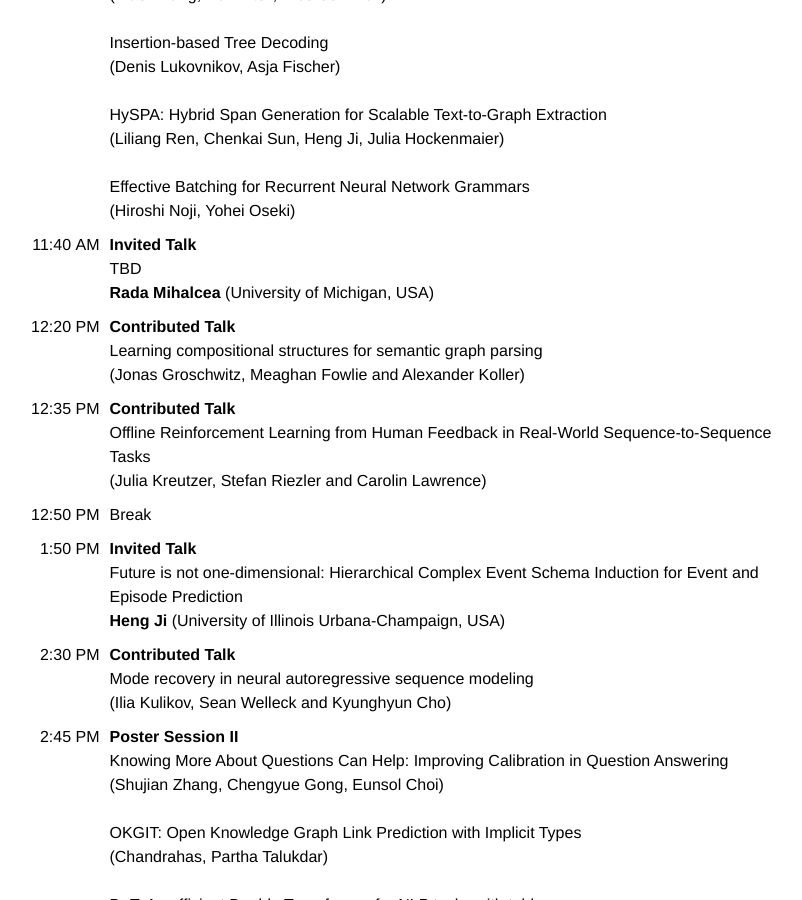
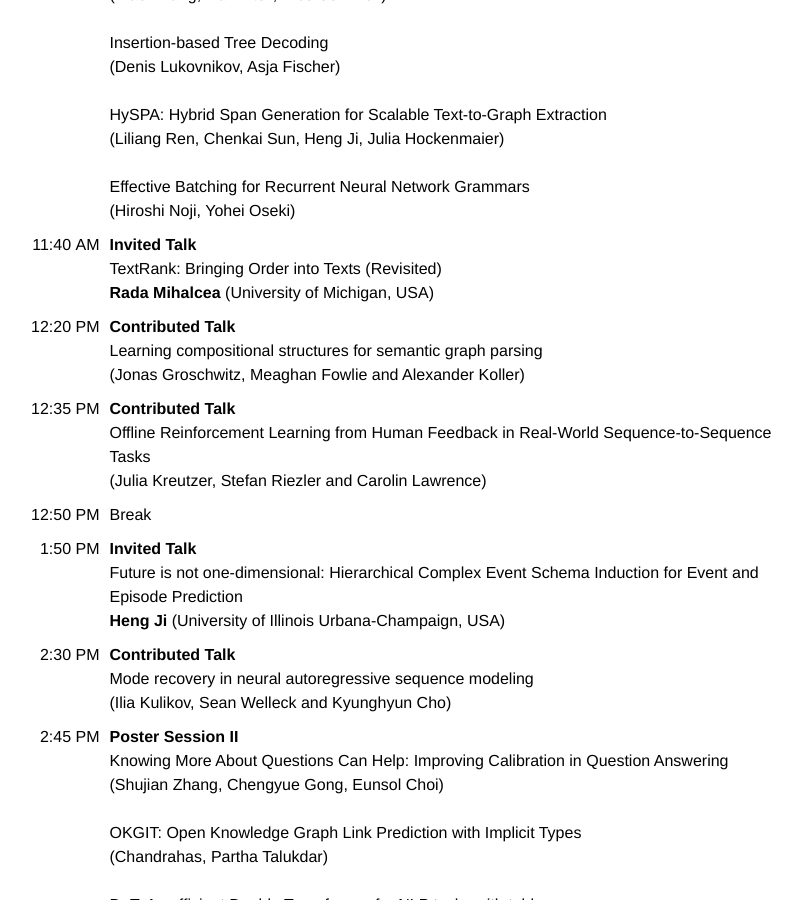
Before and after one commit to structuredprediction/structuredprediction.github.io, a Jekyll site: the page built from SPNLP21/3_schedule.md, in a window 1280 px wide and 900 px high, scrolled down 1066 px. Shown: the whole window, without its empty margins (219-1021 px from the left). Built offline with Jekyll 4.4.1, drawn with Linux system fonts in a browser that asks for light colours.

Commit message:
Update 3_schedule.md

```diff
--- a/SPNLP21/3_schedule.md
+++ b/SPNLP21/3_schedule.md
@@ -24,7 +24,7 @@ name: 3
 |  9:50&nbsp;AM | **Invited Talk** <br/>From Knowledge Graphs to Human-Centric Explainable Knowledge Discovery<br/>**Carolin Lawrence** (NEC Labs Europe, Germany) |
 | 10:30&nbsp;AM |  **Break** |
 | 10:40&nbsp;AM |  **Poster Session I** <br/> Spatial Dependency Parsing for Semi-Structured Document Information Extraction<br/> (Wonseok Hwang, Jinyeong Yim, Seunghyun Park, Sohee Yang and Minjoon Seo) <br/><br/> OKGIT: Open Knowledge Graph Link Prediction with Implicit Types <br/> (Chandrahas, Partha Talukdar) <br/><br/> A Neural Edge-Editing Approach for Document-Level Relation Graph Extraction	<br/> (Kohei Makino, Makoto Miwa, Yutaka Sasaki) <br/><br/> On Sparsifying Encoder Outputs in Sequence-to-Sequence Models <br/> (Biao Zhang, Ivan Titov, Rico Sennrich) <br/><br/> Insertion-based Tree Decoding	<br/>(Denis Lukovnikov, Asja Fischer) <br/><br/> HySPA: Hybrid Span Generation for Scalable Text-to-Graph Extraction<br/> (Liliang Ren, Chenkai Sun, Heng Ji, Julia Hockenmaier) <br/><br/> Effective Batching for Recurrent Neural Network Grammars	<br/> (Hiroshi Noji, Yohei Oseki)<br/> |
-| 11:40&nbsp;AM | **Invited Talk**<br/>TBD<br/>**Rada Mihalcea** (University of Michigan, USA) |
+| 11:40&nbsp;AM | **Invited Talk**<br/>TextRank: Bringing Order into Texts (Revisited)<br/>**Rada Mihalcea** (University of Michigan, USA) |
 | 12:20&nbsp;PM | **Contributed Talk**<br/>Learning compositional structures for semantic graph parsing<br/>(Jonas Groschwitz, Meaghan Fowlie and Alexander Koller)|
 | 12:35&nbsp;PM | **Contributed Talk**<br/>Offline Reinforcement Learning from Human Feedback in Real-World Sequence-to-Sequence Tasks<br/>(Julia Kreutzer, Stefan Riezler and Carolin Lawrence) |
 | 12:50&nbsp;PM |  Break |
```
